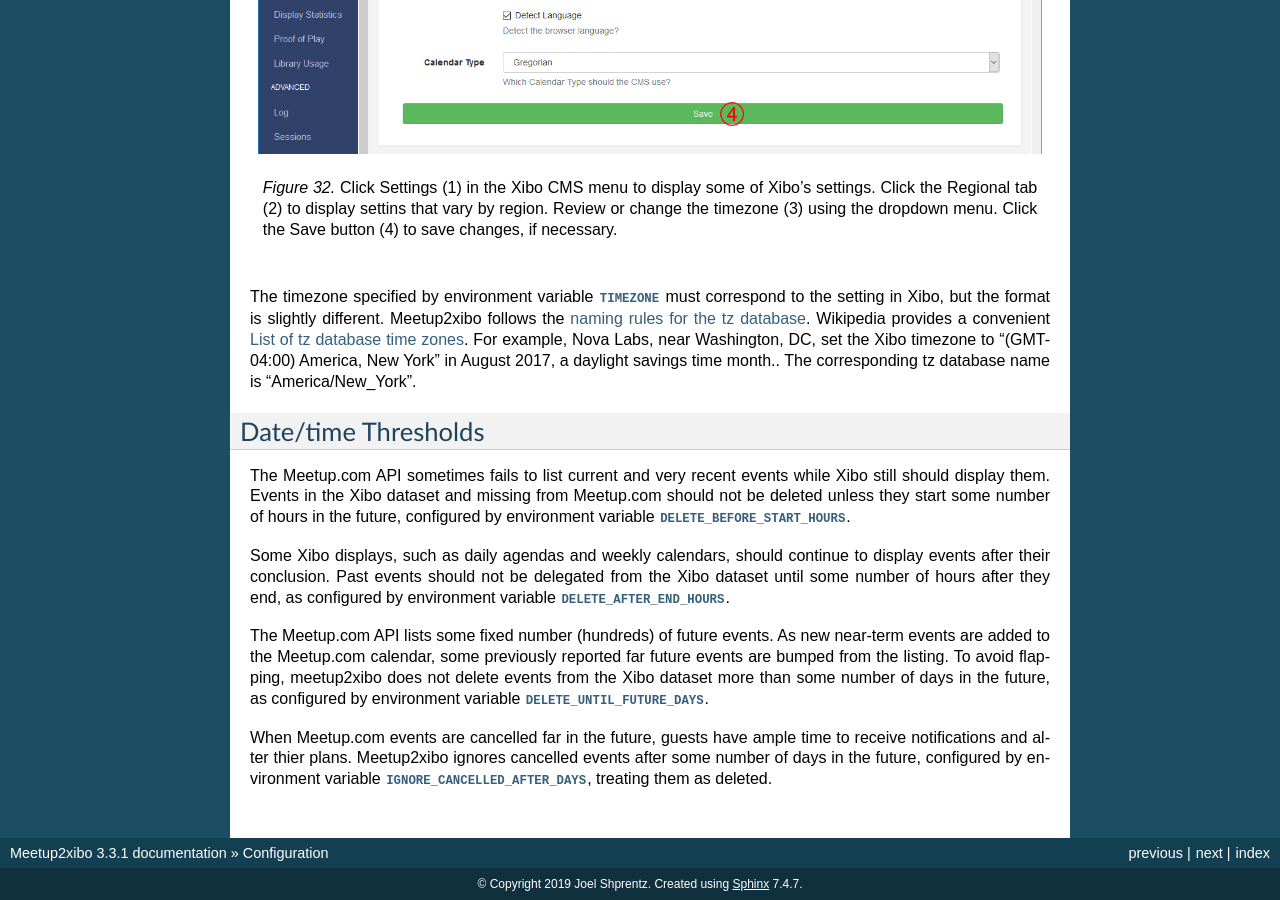
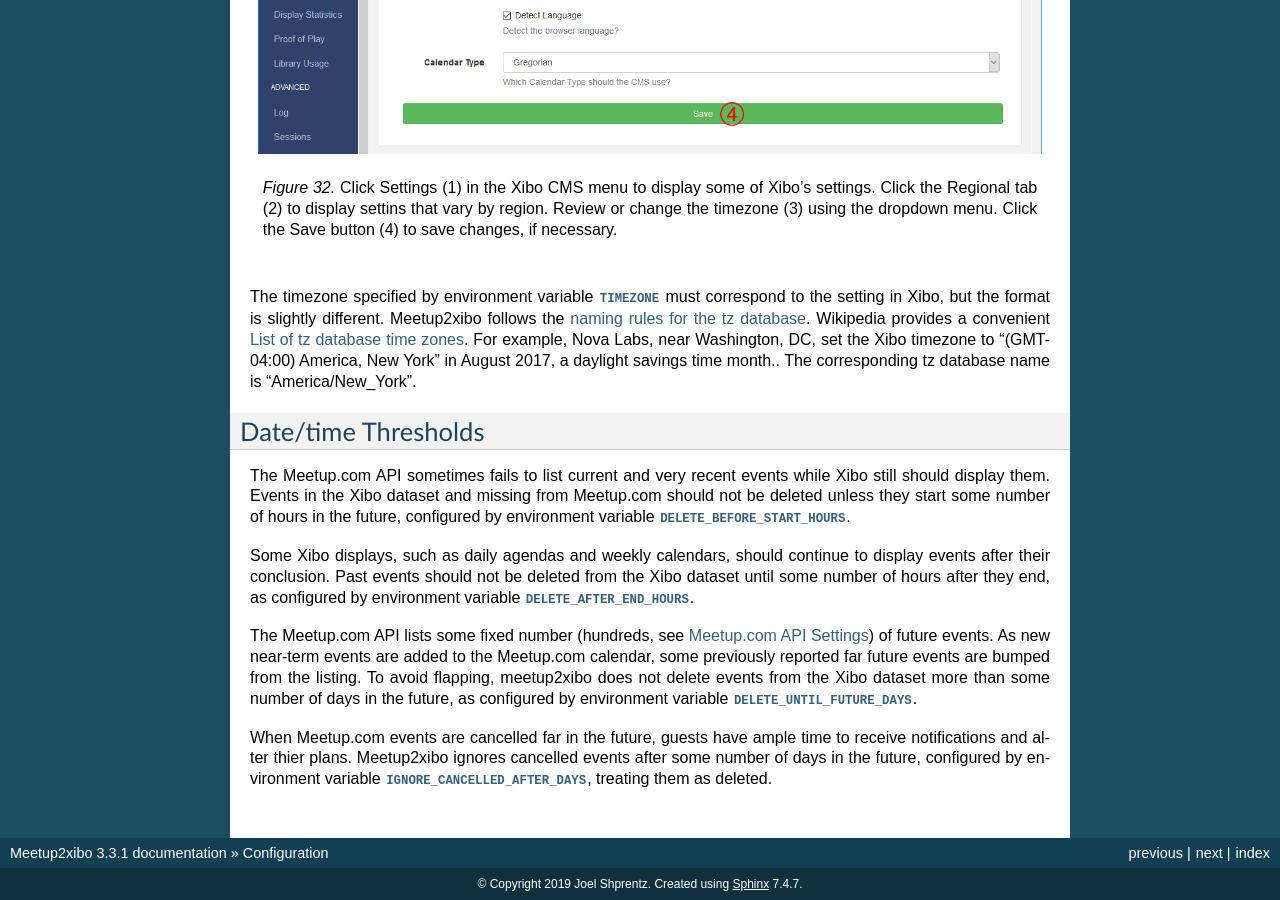
Before and after one commit to jshprentz/meetup2xibo, a Sphinx documentation site: the page built from docs/user-manual/configuration.rst, in a window 1280 px wide and 900 px high, scrolled down 6740 px. Built offline with Sphinx 7.4.7, drawn with Linux system fonts in a browser that asks for light colours.

Commit message:
Fix typo. Reference section describing number of Meetup.com events to retrieve.

```diff
--- a/HISTORY.rst
+++ b/HISTORY.rst
@@ -12,8 +12,9 @@
 Recent History
 ~~~~~~~~~~~~~~
 
-.. Next Release
-.. ------------------
+Next Release
+------------------
+* Correct and improve documentation.
 
 3.3.1 (2019-12-02)
 ------------------
--- a/docs/user-manual/configuration.rst
+++ b/docs/user-manual/configuration.rst
@@ -28,6 +28,8 @@
 .. code-block:: bash
 
    $ chmod u=rw,go-rwx meetup2xibo.env
+
+.. _`meetup-com-api-settings`:
 
 Meetup.com API Settings
 -----------------------
@@ -495,13 +497,14 @@
 
 Some Xibo displays, such as daily agendas and weekly calendars, should continue
 to display events after their conclusion.
-Past events should not be delegated from the Xibo dataset until some number of
+Past events should not be deleted from the Xibo dataset until some number of
 hours after they end, as configured by environment variable
 :envvar:`DELETE_AFTER_END_HOURS`.
 
-The Meetup.com API lists some fixed number (hundreds) of future events.
-As new near-term events are added to the Meetup.com calendar, some previously
-reported far future events are bumped from the listing.
+The Meetup.com API lists some fixed number (hundreds, see
+:ref:`meetup-com-api-settings`) of future events.  As new near-term events are
+added to the Meetup.com calendar, some previously reported far future events
+are bumped from the listing.
 To avoid flapping, meetup2xibo does not delete events from the Xibo dataset
 more than some number of days in the future, as configured by environment
 variable :envvar:`DELETE_UNTIL_FUTURE_DAYS`.
```
